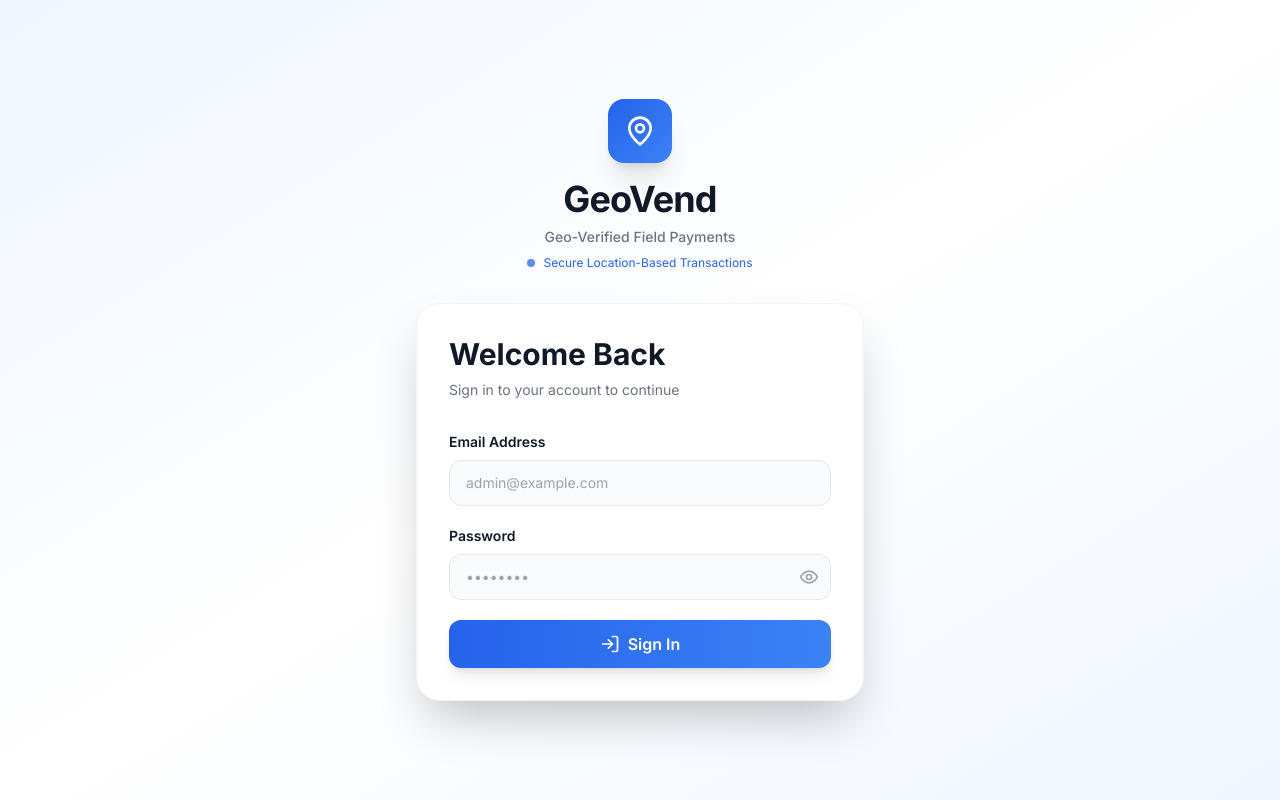
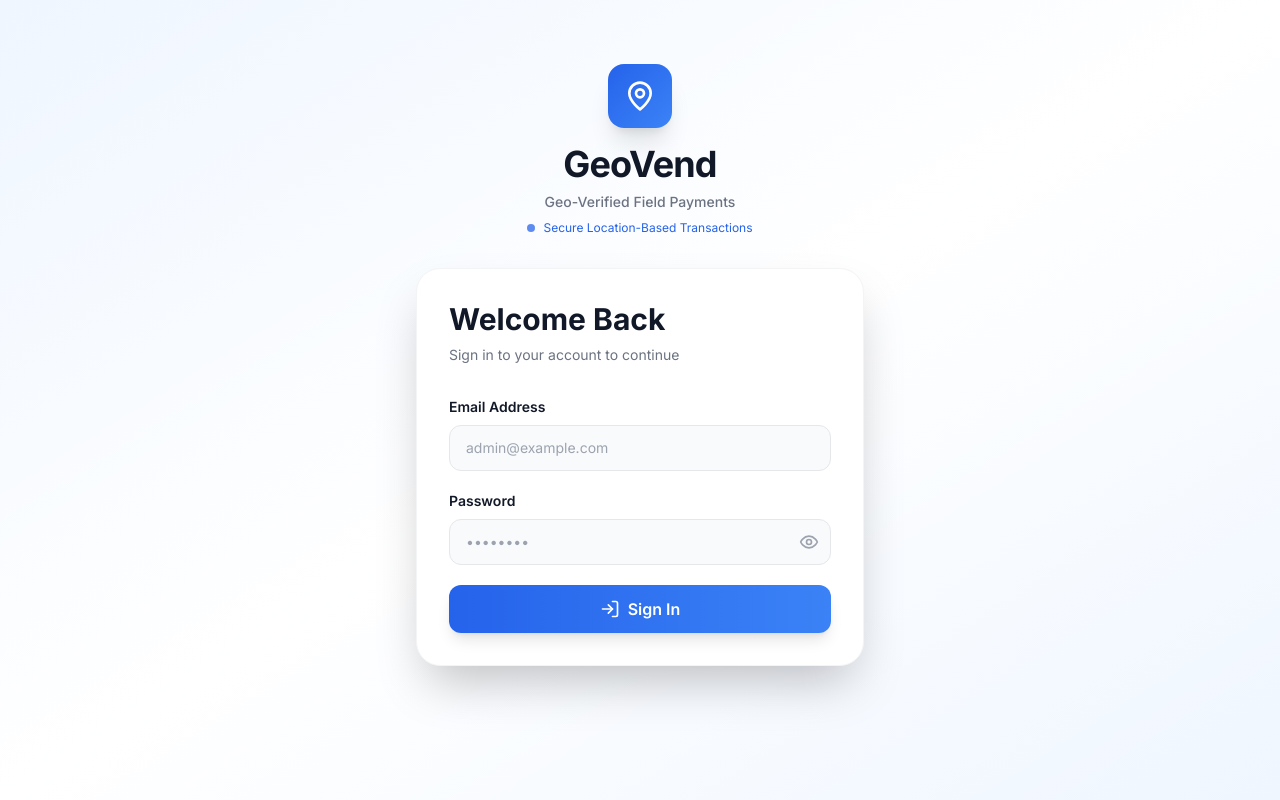
Before and after one commit to njagua76/Geo-Verified-Vendor-Pay-System, a React (Create React App) app in the folder frontend/Geo-vendor/: page / in a window 1280 px wide. Built offline with nearby package versions, Linux system fonts and the light colour scheme; no server answers.

Commit message:
fix: Reduce top spacing on Login page
- Change from items-center to pt-16 for controlled top spacing
- Add h-fit to content container
- Halve the distance between icon and top of page

```diff
--- a/frontend/Geo-vendor/src/pages/Login.jsx
+++ b/frontend/Geo-vendor/src/pages/Login.jsx
@@ -91,8 +91,8 @@
   };
 
   return (
-    <div className="min-h-screen bg-gradient-to-br from-blue-50 via-white to-blue-50 flex items-center justify-center p-4">
-      <div className="w-full max-w-md">
+    <div className="min-h-screen bg-gradient-to-br from-blue-50 via-white to-blue-50 flex justify-center p-4 pt-16">
+      <div className="w-full max-w-md h-fit">
         {/* Header with Logo */}
         <div className="text-center mb-8">
           <div className="inline-flex items-center justify-center w-16 h-16 rounded-2xl bg-gradient-to-br from-blue-600 to-blue-500 shadow-xl mb-4">
```
